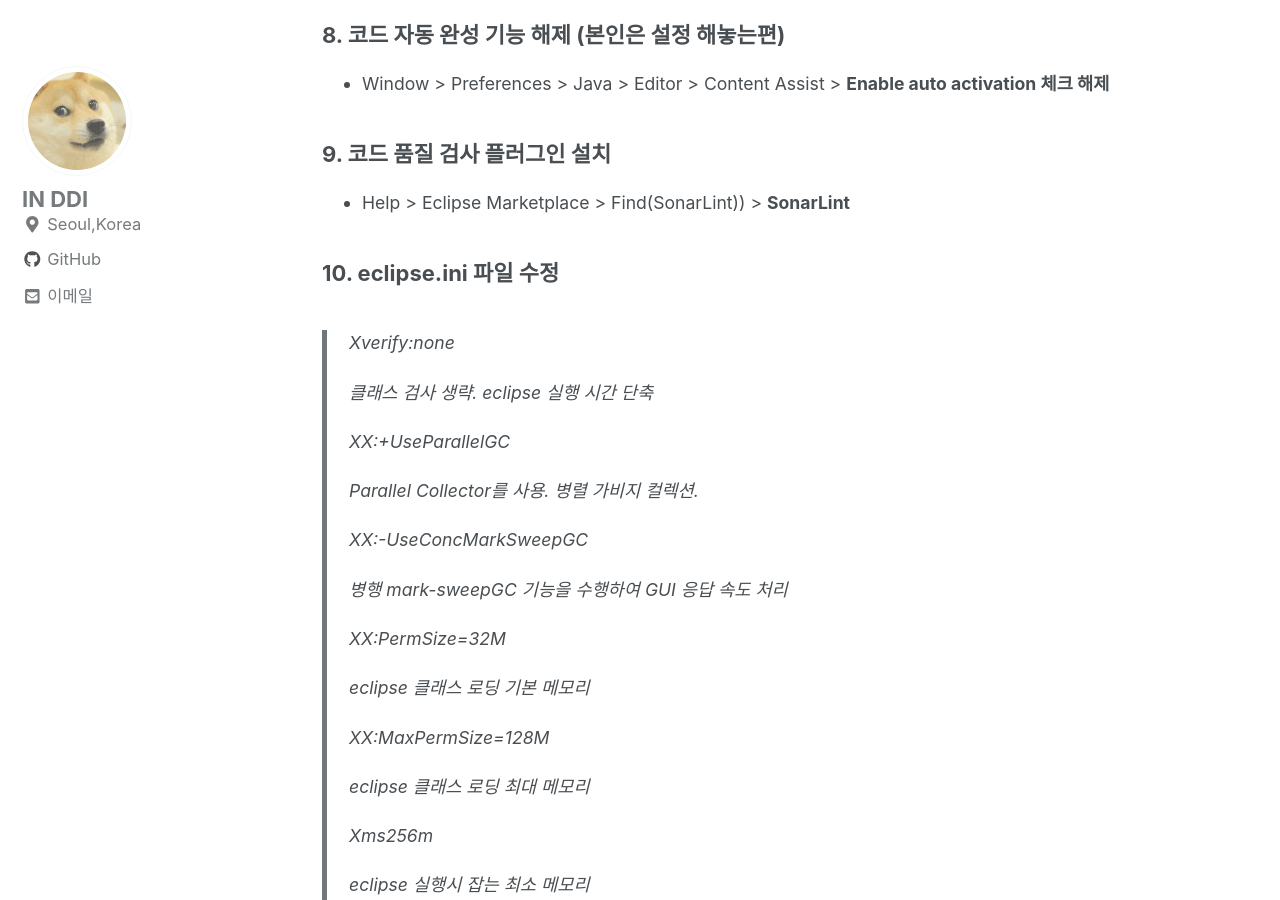
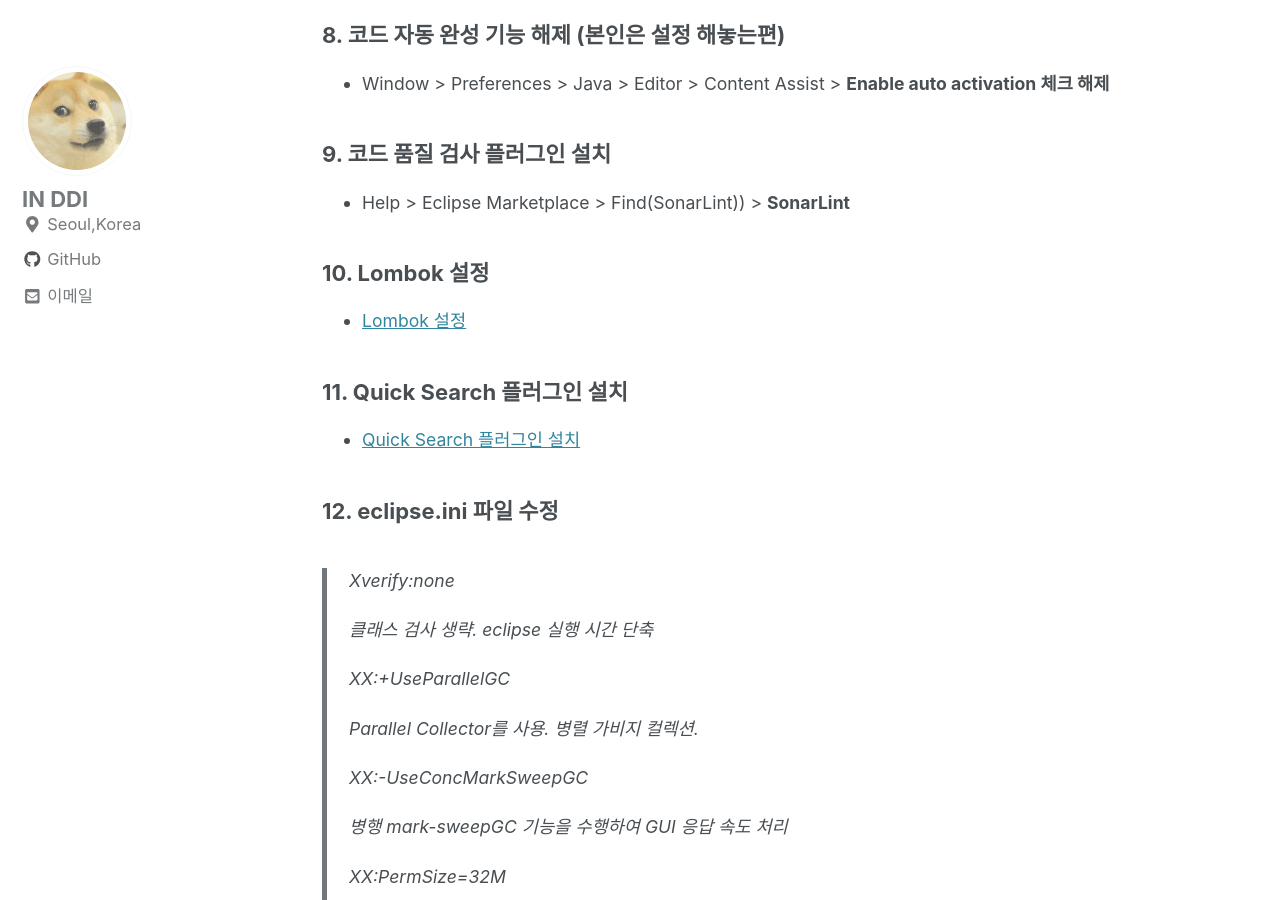
Before and after one commit to InSeok9068/inseok9068.github.io, a Jekyll site: the page built from _posts/eclipse/2020-03-30-eclipse-setting.md, in a window 1280 px wide and 900 px high, scrolled down 1581 px. Built offline with Jekyll 4.4.1, drawn with Linux system fonts in a browser that asks for light colours; cached includes are drawn as plain includes; nearby versions of some CDN libraries; comment, search, counter and statistics services are not loaded.

Commit message:
2020-06-09 Eclipse Setting Update

```diff
--- a/_posts/eclipse/2020-03-30-eclipse-setting.md
+++ b/_posts/eclipse/2020-03-30-eclipse-setting.md
@@ -53,7 +53,13 @@ categories:
 ### 9. 코드 품질 검사 플러그인 설치
 - Help > Eclipse Marketplace > Find(SonarLint)) > **SonarLint**
 
-### 10. eclipse.ini 파일 수정
+### 10. Lombok 설정
+- [Lombok 설정](https://velog.io/@yoop/Eclipse%EC%97%90-Lombok-%EC%84%A4%EC%B9%98%ED%95%98%EA%B8%B0)
+
+### 11. Quick Search 플러그인 설치
+- [Quick Search 플러그인 설치](https://niceman.tistory.com/182)
+
+### 12. eclipse.ini 파일 수정
 >Xverify:none
 >
 >클래스 검사 생략. eclipse 실행 시간 단축
```
